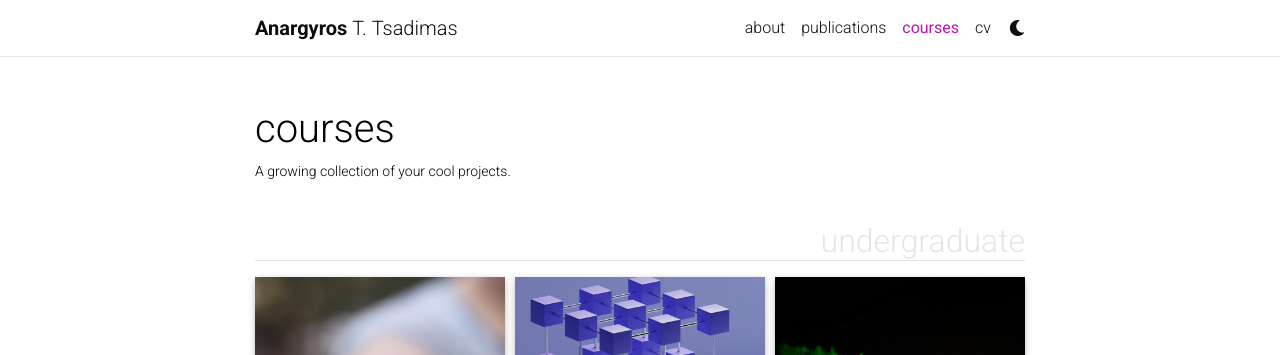
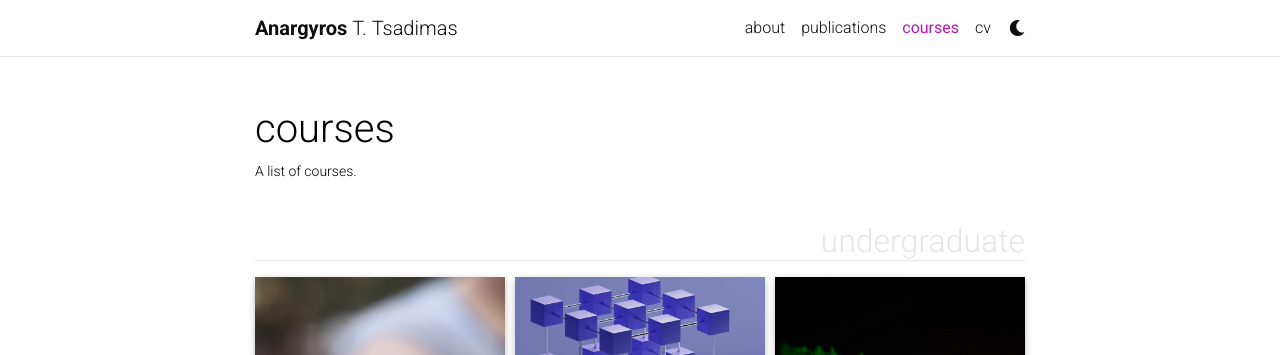
Before and after one commit to tsadimas/tsadimas.github.io, a Jekyll site: the page built from _pages/projects.md, in a window 1280 px wide and 900 px high. Shown: the top 355 px of the window. Built offline with Jekyll 4.4.1, drawn with Linux system fonts in a browser that asks for light colours; full-size pictures stand in for the smaller copies a plugin makes; comment, search, counter and statistics services are not loaded; a style sheet for code colours, icons or effects is not loaded.

Commit message:
adding content for courses

```diff
--- a/_pages/projects.md
+++ b/_pages/projects.md
@@ -2,7 +2,7 @@
 layout: page
 title: courses
 permalink: /courses/
-description: A growing collection of your cool projects.
+description: A list of courses.
 nav: true
 nav_order: 2
 display_categories: [undergraduate, postgraduate]
```
